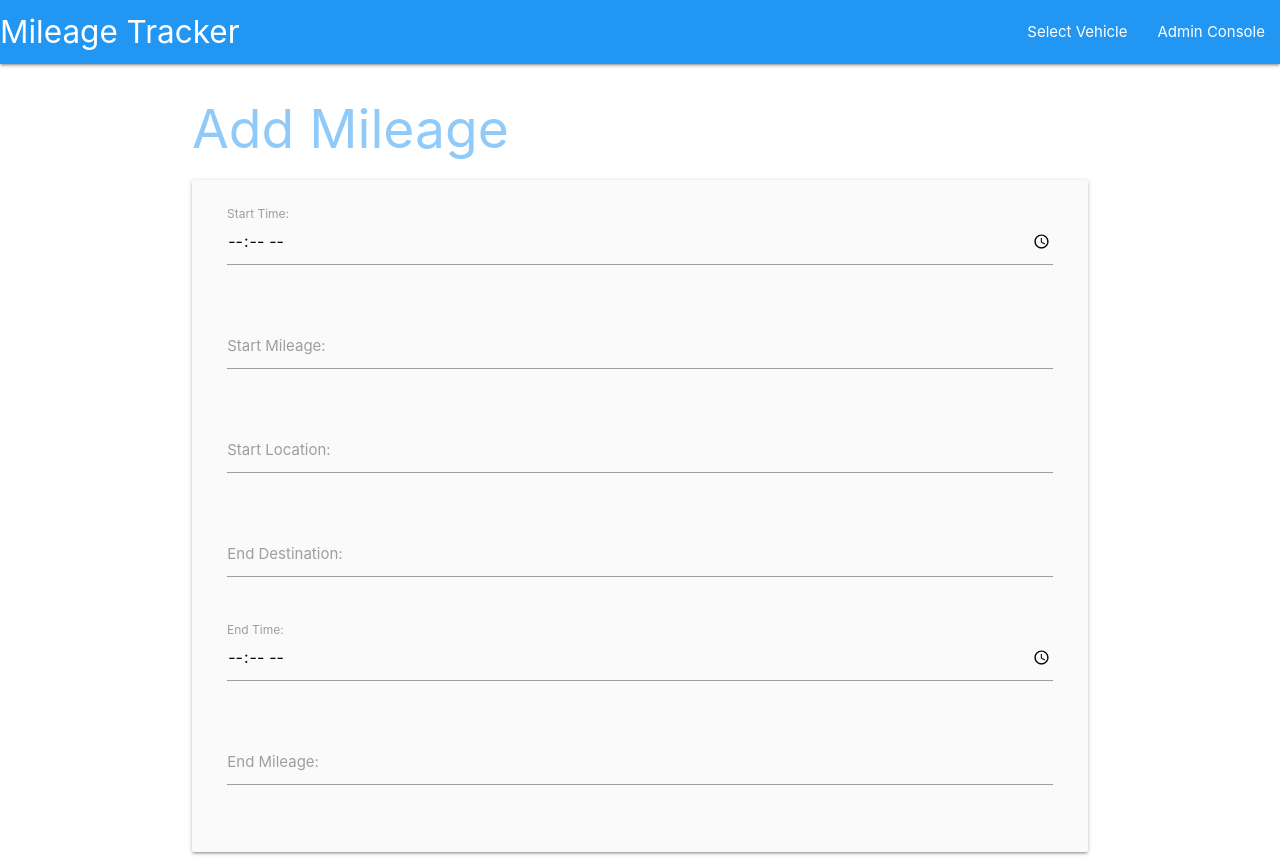
After one commit to masomj/milestone-project-3-CRUD, a Flask app: template mileagetracker/templates/add_mileage.html in a window 1280 px wide. The commit adds this page. Run offline with Flask 2, Linux system fonts and the light colour scheme; the template is opened without the code that fills it, so the values that code supplies are empty; some libraries are stand-ins or nearby versions.

```diff
--- a/mileagetracker/__init__.py
+++ b/mileagetracker/__init__.py
@@ -9,7 +9,10 @@ if os.path.exists("env.py"):
 app = Flask(__name__)
 app.config["SECRET_KEY"] = os.environ.get("SECRET_KEY")
 
-app.config["SQLALCHEMY_DATABASE_URI"] = os.environ.get("DB_URL")
+pg_user = "postgres"
+pg_pwd = "Mrdarcy2012??"
+pg_port = "5432"
+app.config["SQLALCHEMY_DATABASE_URI"] ="postgresql://{username}:{password}@localhost:{port}/mileagetracker".format(username=pg_user, password=pg_pwd, port=pg_port)
 
 
 
--- a/mileagetracker/models.py
+++ b/mileagetracker/models.py
@@ -7,7 +7,9 @@ from mileagetracker import db
 class Vehicles(db.Model):
     id = db.Column(db.Integer, primary_key=True)
     vehicle_reg = db.Column(db.String(7), unique=True, nullable=False)
-    mileage_records = db.relationship("mileage", backref="vehicle", cascade="all, delete", lazy=True)
+    mileage = db.relationship('Mileage',backref="vehicles")
+
+
 
 
 class Mileage(db.Model):
@@ -19,4 +21,4 @@ class Mileage(db.Model):
     end_mileage= db.Column(db.Integer, nullable=False)
     end_time= db.Column(db.Time, nullable=False)
     driver= db.Column(db.String, nullable=False)
-    vehicle_id= db.Column(db.String, db.ForeignKey("vehicle.id", ondelete="CASCADE"), nullable=False)
+    vehicle_id= db.Column(db.Integer, db.ForeignKey("vehicles.id", ondelete="CASCADE"), nullable=False)
--- a/mileagetracker/static/script.js
+++ b/mileagetracker/static/script.js
@@ -0,0 +1,4 @@
+document.addEventListener('DOMContentLoaded', function() {
+    let nav = document.querySelectorAll('.sidenav');
+    M.Sidenav.init(nav);
+  });
--- a/mileagetracker/static/style.css
+++ b/mileagetracker/static/style.css
@@ -0,0 +1,3 @@
+.1rem-left{
+    margin-left:1rem;
+}
--- /dev/null
+++ b/mileagetracker/templates/add_mileage.html
@@ -0,0 +1,61 @@
+{% extends "base.html" %}
+{% block content %}
+
+
+<h2 class="blue-text text-lighten-3">Add Mileage</h2>
+
+<div class="card-panel row grey lighten-5">
+
+    <!-- start time -->
+    <div class="row">
+        <div class="input-field col s12">
+            <input id="start_time" name="start_time" type="time" class="validate" required value="">
+            <label for="start_name">Start Time: </label>
+        </div>
+    </div>
+
+     <!-- start mileage -->
+     <div class="row">
+        <div class="input-field col s12">
+            <input id="start_mileage" name="start_mileage" type="text" class="validate" required value="">
+            <label for="start_name">Start Mileage: </label>
+        </div>
+    </div>
+
+     <!-- start destination  -->
+     <div class="row">
+        <div class="input-field col s12">
+            <input id="start_time" name="start_destination" type="text" class="validate" required value="">
+            <label for="start_name">Start Location: </label>
+        </div>
+    </div>
+
+     <!-- end destination -->
+     <div class="row">
+        <div class="input-field col s12">
+            <input id="start_time" name="end_destination" type="text" class="validate" required value="">
+            <label for="start_name">End Destination: </label>
+        </div>
+    </div>
+
+     <!-- end time -->
+     <div class="row">
+        <div class="input-field col s12">
+            <input id="start_time" name="end_time" type="time" class="validate" required value="">
+            <label for="start_name">End Time: </label>
+        </div>
+    </div>
+
+     <!-- end mileage -->
+     <div class="row">
+        <div class="input-field col s12">
+            <input id="start_time" name="end_mileage" type="text" class="validate" required value="">
+            <label for="start_name">End Mileage: </label>
+        </div>
+    </div>
+
+</div>
+
+
+
+{% endblock %}
--- a/mileagetracker/templates/base.html
+++ b/mileagetracker/templates/base.html
@@ -4,13 +4,40 @@
     <meta charset="UTF-8">
     <meta http-equiv="X-UA-Compatible" content="IE=edge">
     <meta name="viewport" content="width=device-width, initial-scale=1.0">
-    <title>hello world</title>
+    <link rel="stylesheet" href="https://cdnjs.cloudflare.com/ajax/libs/materialize/1.0.0/css/materialize.min.css">
+    <link rel="stylesheet" href="https://cdnjs.cloudflare.com/ajax/libs/font-awesome/6.1.1/css/all.min.css" integrity="sha512-KfkfwYDsLkIlwQp6LFnl8zNdLGxu9YAA1QvwINks4PhcElQSvqcyVLLD9aMhXd13uQjoXtEKNosOWaZqXgel0g==" crossorigin="anonymous" referrerpolicy="no-referrer" />
+    <link rel="stylesheet" href="{{url_for('static', filename='css/style.css')}}" type="text/css">
+    <meta name="viewport" content="width=device-width, initial-scale=1.0"/>
+    <title>Mileage Tracker</title>
 </head>
 <body>
-    <main class ="container">
-        hello world
+
+    <nav>
+        <div class="nav-wrapper blue">
+          <a href="{{url_for('home')}}" class="brand-logo 1rem-left">Mileage Tracker</a>
+          <a href="#" data-target="mobile-demo" class="sidenav-trigger"><i class="fas fa-bars"></i></a>
+          <ul class="right hide-on-med-and-down">
+
+            <li><a href="">Select Vehicle</a></li>
+            <li><a href="">Admin Console</a></li>
+          </ul>
+        </div>
+      </nav>
+
+      <ul class="sidenav" id="mobile-demo">
+        <li><a href="">Select Vehicle</a></li>
+        <li><a href="">Admin Console</a></li>
+      </ul>
+
+    <main class="container">
+
         {% block content %}
+
         {% endblock %}
     </main>
+    <script src="https://cdnjs.cloudflare.com/ajax/libs/materialize/1.0.0/js/materialize.min.js"></script>
+    <script src="{{url_for('static', filename='js/script.js')}}"></script>
 </body>
+
+
 </html>
--- a/run.py
+++ b/run.py
@@ -1,5 +1,7 @@
 import os
 from mileagetracker import app
+
+
 
 if __name__ == "__main__":
     app.run(
```
Also changed, not shown: mileagetracker/routes.py (+10 -1 lines), mileagetracker/templates/select_vehicle.html (added, +14 -0 lines), 1 other file.
